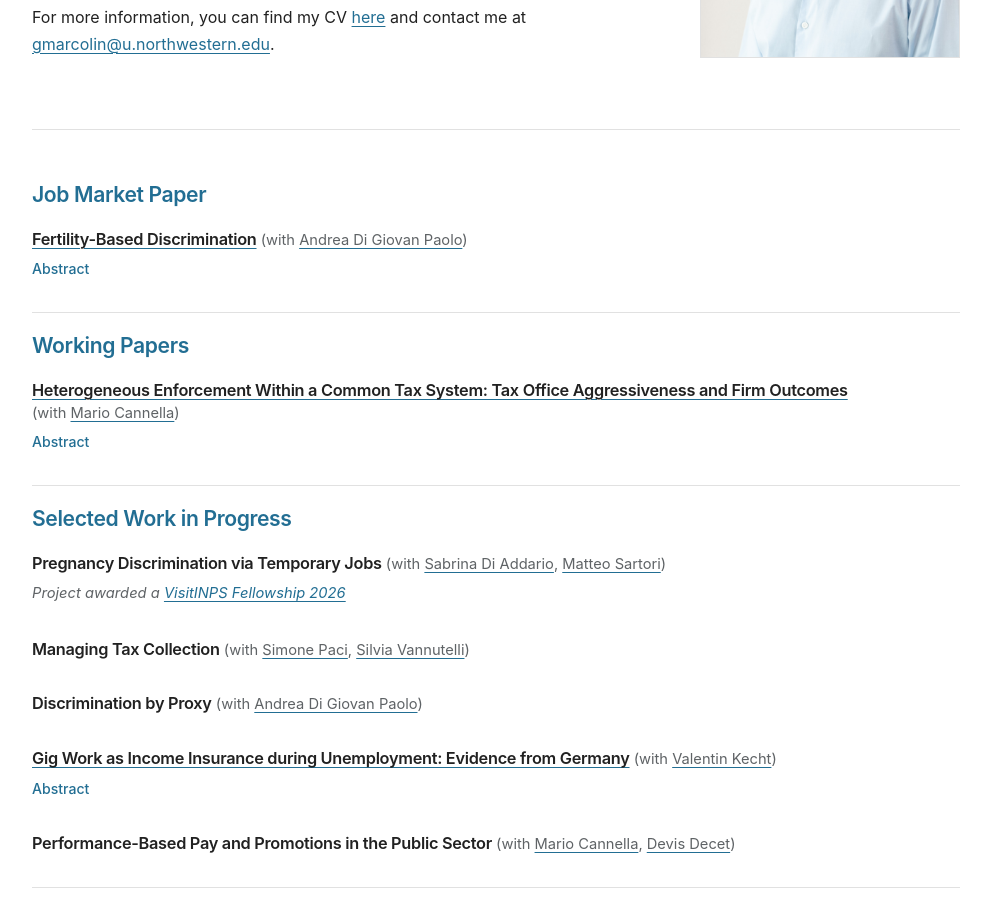
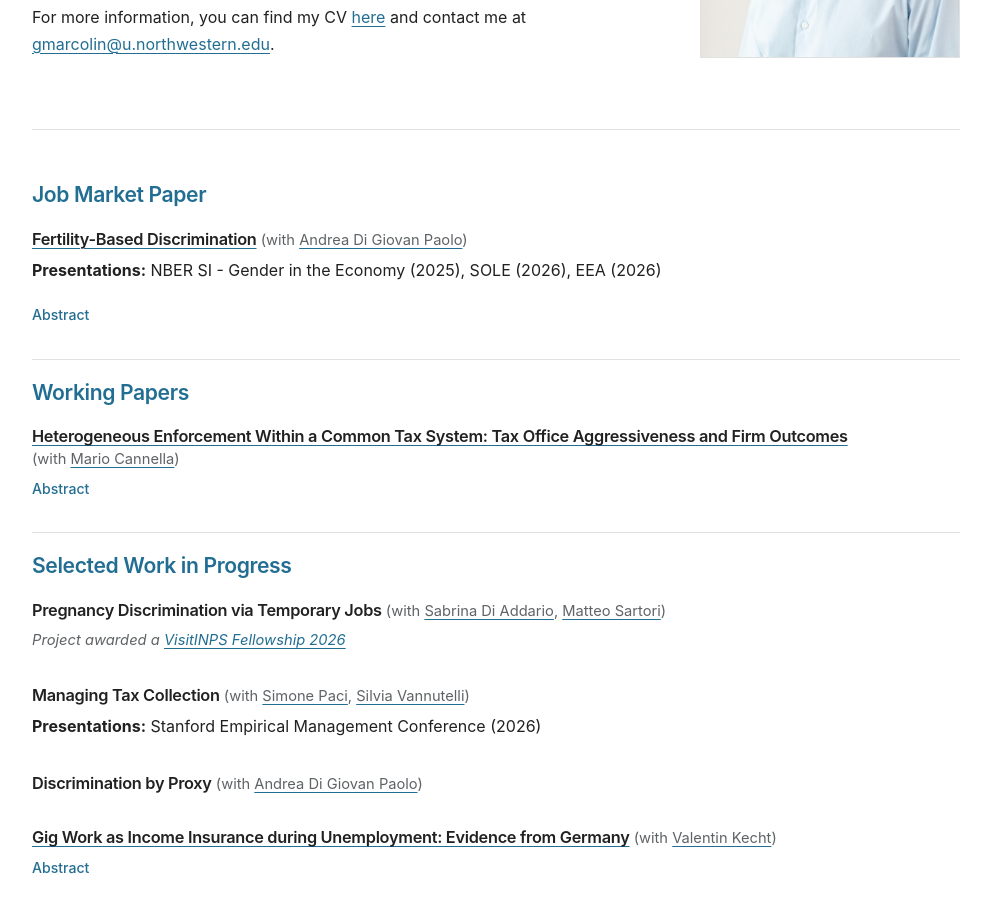
Before and after one commit to giacomomarcolin/giacomomarcolin.github.io, a Jekyll site: the page built from index.md, in a window 1280 px wide and 900 px high, scrolled down 377 px. Shown: the whole window, without its empty margins (144-1135 px from the left). Built offline with Jekyll 4.4.1, drawn with Linux system fonts in a browser that asks for light colours.

Commit message:
Add paper presentation details

```diff
--- a/_data/research.yml
+++ b/_data/research.yml
@@ -4,6 +4,7 @@
   coauthors:
     - name: "Andrea Di Giovan Paolo"
       url: "https://andreadigiovanpaolo.github.io/"
+  presentations: "NBER SI - Gender in the Economy (2025), SOLE (2026), EEA (2026)"
   abstract: >-
     We study employer discrimination based on expectations about women’s future
     fertility. The identification challenge is that expectations about
@@ -68,6 +69,7 @@
       url: "https://www.simonepaci.com/"
     - name: "Silvia Vannutelli"
       url: "https://sites.google.com/view/silviavannutelli/home"
+  presentations: "Stanford Empirical Management Conference (2026)"
   links: []
 
 - category: work-in-progress
--- a/_includes/research-list.html
+++ b/_includes/research-list.html
@@ -30,6 +30,10 @@
               <{{ paper_heading_tag }} class="research-entry__title">
                 {% if paper.title_url %}<a href="{% if title_url_is_external %}{{ paper.title_url }}{% else %}{{ paper.title_url | relative_url }}{% endif %}">{{ paper.title }}</a>{% else %}{{ paper.title }}{% endif %}{% if paper.coauthors and paper.coauthors.size > 0 %}<span class="research-entry__coauthors-inline"> (with {% for coauthor in paper.coauthors %}{% if coauthor.url %}<a href="{{ coauthor.url }}">{{ coauthor.name }}</a>{% else %}{{ coauthor.name }}{% endif %}{% unless forloop.last %}, {% endunless %}{% endfor %})</span>{% endif %}
               </{{ paper_heading_tag }}>
+
+              {% if paper.presentations %}
+                <p class="research-entry__presentations"><strong>Presentations:</strong> {{ paper.presentations }}</p>
+              {% endif %}
 
               {% if paper.status or paper.status_link %}
                 <p class="research-entry__status">
```
